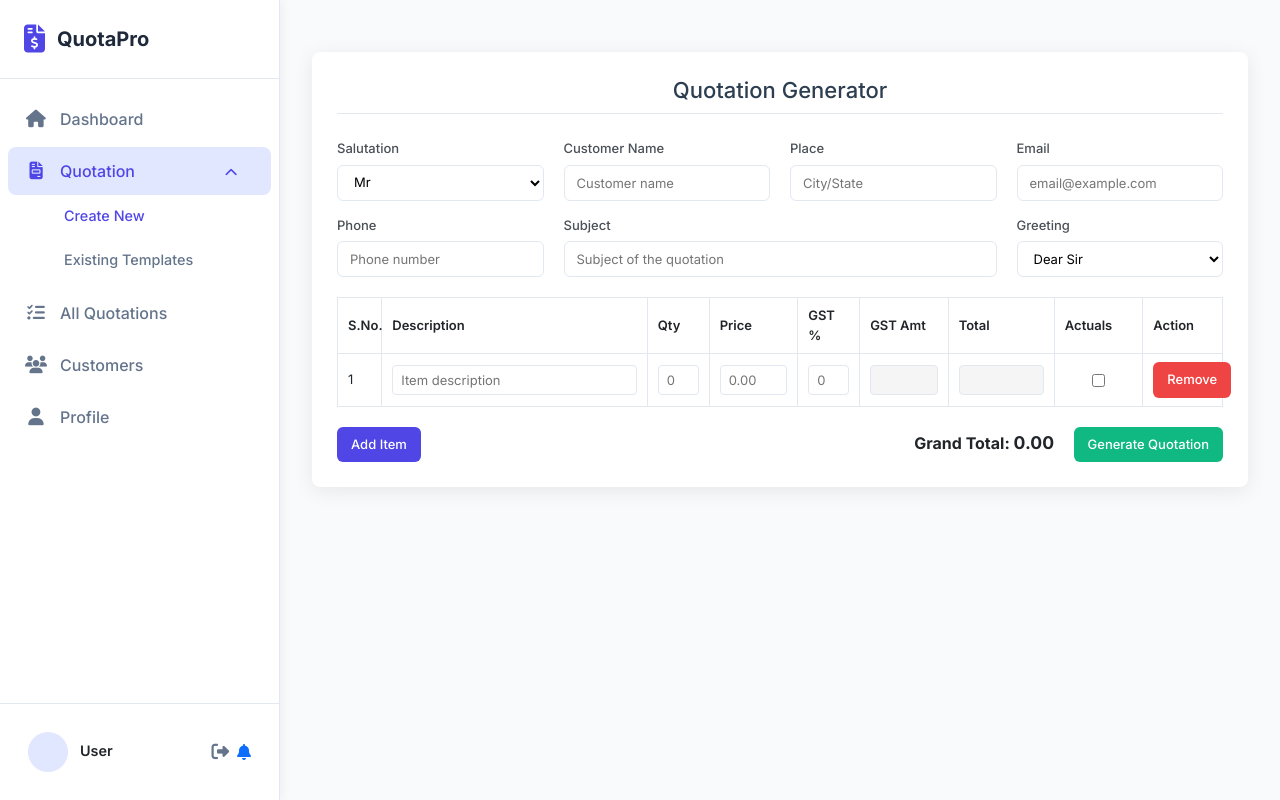
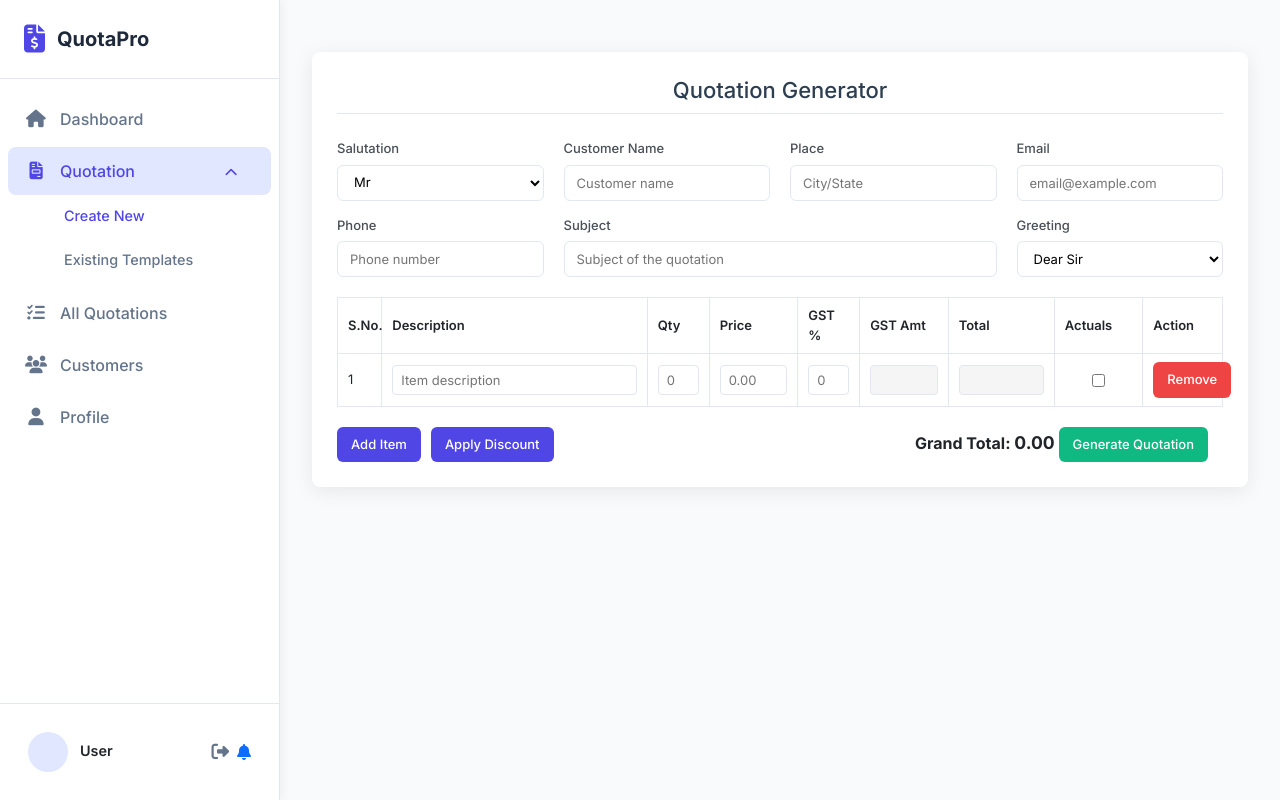
Before and after one commit to Mysuru-Green-Technologies/quotation, a Flask app: page /Quotation in a window 1280 px wide. Run offline with Flask 3, Linux system fonts and the light colour scheme; some libraries are stand-ins or nearby versions.

Commit message:
Updated version of Quotation software and customer management

```diff
--- a/templates/Quotation.html
+++ b/templates/Quotation.html
@@ -199,6 +199,39 @@
                 padding: 6px 8px;
             }
         }
+ .discount-wrapper {
+    display: flex;
+    align-items: center;
+    gap: 10px;
+    flex-wrap: wrap;
+}
+
+.discount-options {
+    display: none;
+    gap: 10px;
+    align-items: center;
+    margin-top: 10px;
+}
+
+.discount-options select,
+.discount-options input {
+    padding: 8px 10px;
+    font-size: 13px;
+    border: 1px solid var(--gray-light);
+    border-radius: 6px;
+    height: 36px;
+    background-color: white;
+    transition: var(--transition);
+}
+
+.discount-options select:focus,
+.discount-options input:focus {
+    border-color: var(--primary);
+    box-shadow: 0 0 0 2px rgba(79, 70, 229, 0.2);
+    outline: none;
+}
+
+
     </style>
 </head>
 <body>
@@ -269,13 +302,33 @@
             <tbody></tbody>
         </table>
 
-        <!-- Action Buttons -->
-        <div class="actions">
-            <button class="btn btn-primary" onclick="addItem()">Add Item</button>
-            <div>
-                <span class="text-bold" style="margin-right: 15px;">Grand Total: <span id="grand-total" class="text-large">0.00</span></span>
+       <div class="actions">
+    <div style="display: flex; gap: 10px; align-items: center; flex-wrap: wrap;">
+        <button class="btn btn-primary" onclick="addItem()">Add Item</button>
+        <div class="discount-wrapper">
+
+    <div class="discount-wrapper">
+    <button type="button" class="btn btn-primary" onclick="showDiscountOptions()">Apply Discount</button>
+
+    <div id="discount-options" class="discount-options">
+        <select id="discount-type">
+            <option value="">-- Select Discount Type --</option>
+            <option value="percentage">Percentage (%)</option>
+            <option value="rupees">Rupees (₹)</option>
+        </select>
+
+        <input type="number" id="discount-value" placeholder="Enter Discount" min="0">
+        <button type="button" class="btn btn-primary" onclick="applyDiscount()">Apply</button>
+    </div>
+</div>
+
+
+        </div>
+            </div>
+            <span class="text-bold" style="margin-right: 15px;">Grand Total: <span id="grand-total" class="text-large">0.00</span>
                 <button class="btn btn-success" onclick="generatePDF()">Generate Quotation</button>
-            </div>
+
+
         </div>
     </div>
 
@@ -496,7 +549,10 @@
                 subject: subject,
                 greeting: greeting,
                 total_amount: parseFloat(document.getElementById('grand-total').textContent),
-                items: itemsData
+                items: itemsData,
+                discount_type: appliedDiscount.type,
+                discount_value: appliedDiscount.value,
+                grand_total: parseFloat(document.getElementById("grand-total").textContent)
             };
 
             // Send data to server
@@ -542,6 +598,58 @@
                 input.value = value.charAt(0).toUpperCase() + value.slice(1);
             }
         }
+        let appliedDiscount = {
+    type: null,
+    value: 0
+};
+
+function showDiscountOptions() {
+    document.getElementById("discount-options").style.display = "block";
+}
+
+function applyDiscount() {
+    const type = document.getElementById("discount-type").value;
+    const value = parseFloat(document.getElementById("discount-value").value);
+
+    if (!type || isNaN(value) || value < 0) {
+        alert("Please select a valid discount type and value.");
+        return;
+    }
+
+    appliedDiscount.type = type;
+    appliedDiscount.value = value;
+
+    calculateTotal(); // update grand total
+}
+
+function calculateTotal() {
+    let grandTotal = 0;
+    const rows = document.querySelectorAll("#items-table tbody tr");
+
+    rows.forEach(row => {
+        const checkbox = row.querySelector('.as-per-actuals');
+        const totalInput = row.querySelector('.total');
+
+        if (!checkbox.checked && totalInput.value !== "Actuals") {
+            const total = parseFloat(totalInput.value) || 0;
+            grandTotal += total;
+        }
+    });
+
+    // Apply discount
+    const { type, value } = appliedDiscount;
+
+    if (type === 'percentage') {
+        grandTotal -= (grandTotal * value / 100);
+    } else if (type === 'rupees') {
+        grandTotal -= value;
+    }
+
+    if (grandTotal < 0) grandTotal = 0;
+
+    document.getElementById("grand-total").textContent = grandTotal.toFixed(2);
+}
+
     </script>
 
 
```
